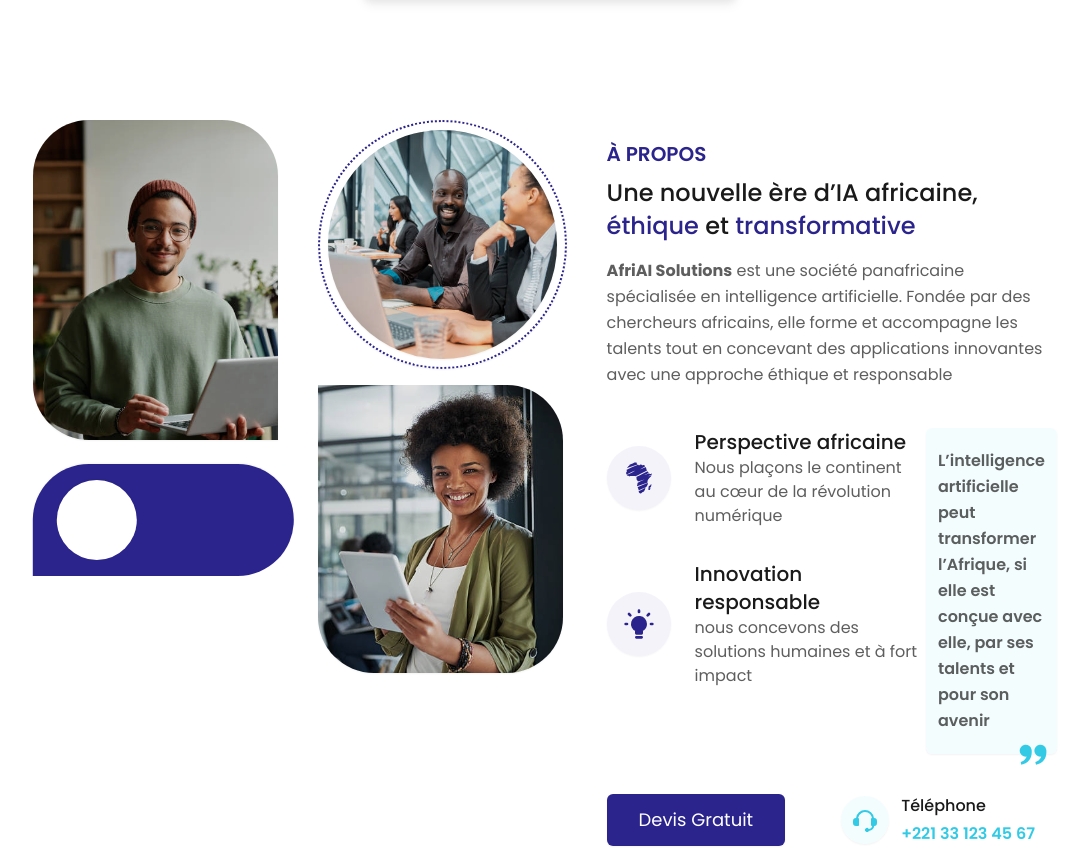
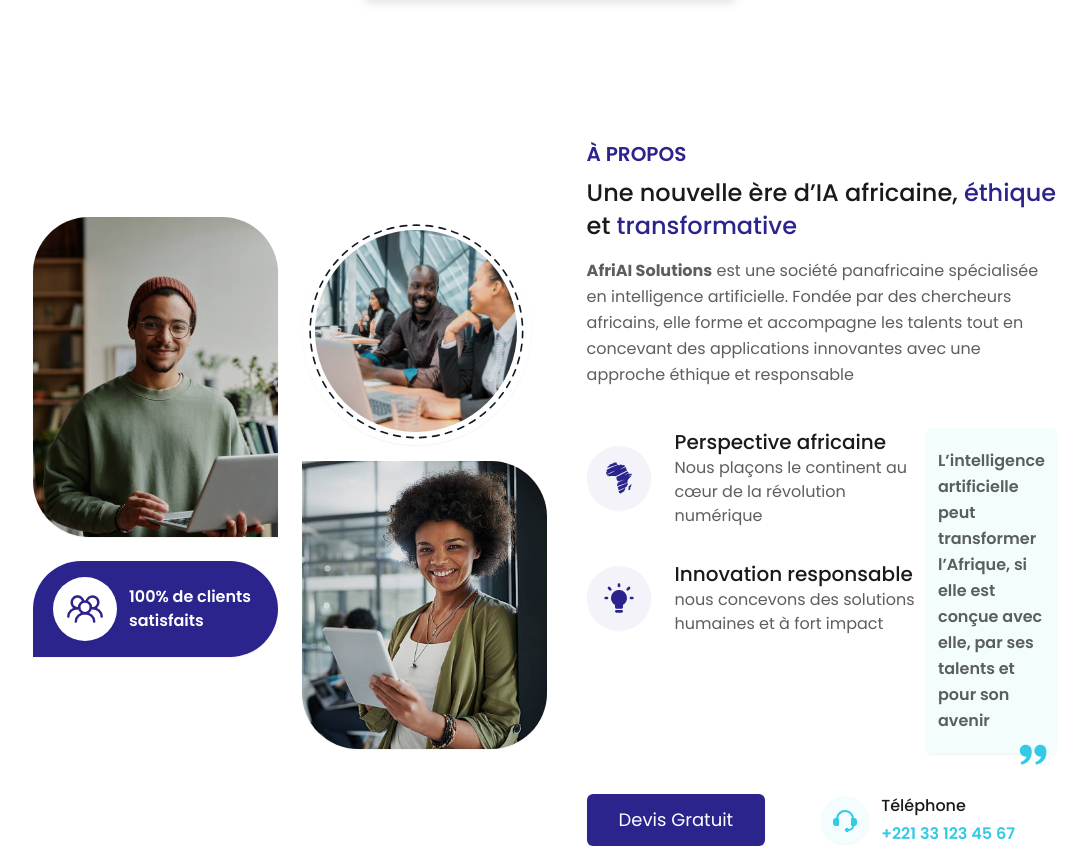
Before and after one commit to SaidouJalloh/afriAi-solutions, a Next.js app: page / in a window 1280 px wide. Shown: the part 1000-1862 px from the top of the page, without its empty margins (95-1181 px from the left). Built offline with nearby package versions, Linux system fonts and the light colour scheme.

Commit message:
AFRI-03 update design about section (no-resposive)

```diff
--- a/src/components/about/about.tsx
+++ b/src/components/about/about.tsx
@@ -3,12 +3,17 @@ import AfricaIcon from "../ui/svgs/africa";
 import LightBulbIcon from "../ui/svgs/light-bulb";
 import QuoteAltRightIcon from "../ui/svgs/quote-alt-right";
 import HeadsetIcon from "../ui/svgs/headset-fill";
+import UserGroupIcon from "../ui/svgs/user-group";
+import CercleDashedIcon from "../ui/svgs/cercle-dashed";
 
 export default function About() {
     return (
-        <section aria-labelledby="about-section" className="w-[80%] mx-auto mt-80 mb-4">
+        <section
+            aria-labelledby="about-section"
+            className="w-[80%] max-w-[90rem] mx-auto absolute z-10 left-1/2 transform -translate-x-1/2 md:top-[70rem] top-[90rem]"
+        >
             {/* content */}
-            <div className="w-full flex justify-between gap-10">
+            <div className="w-full flex justify-between items-center gap-10">
                 {/* images container */}
                 <div className="flex gap-6">
                     {/* images left */}
@@ -23,24 +28,33 @@ export default function About() {
                             />
                             <span className="absolute bg-black/10 z-10 w-full h-full top-0 left-0 bottom-0 right-0"></span>
                         </div>
-                        <div className="h-28 w-[16.3rem] shadow-sm bg-afri-primary rounded-b-[4em] rounded-tl-[4em] p-5 rotate-180 relative">
-                            <span className="h-20 w-20 bg-white shadow-sm rounded-full absolute right-6 top-1/2 transform -translate-y-1/2"></span>
+                        <div className="h-24 w-[15.3rem] shadow-sm bg-afri-primary rounded-r-[3em] rounded-tl-[3em] p-5 flex gap-3 justify-between items-center">
+                            <span
+                                className="h-16 min-w-[4rem]  bg-white shadow-sm rounded-full flex items-center justify-center"
+                                aria-label="Icône de groupe d'utilisateurs"
+                            >
+                                <UserGroupIcon className="w-10 h-10 text-afri-primary m-auto" />
+                            </span>
+                            <p className="text-white text-base font-semibold font-poppins">
+                                100% de clients satisfaits
+                            </p>
                         </div>
                     </div>
 
                     {/* image right */}
                     <div className="flex flex-col gap-4">
                         {/* image circle */}
-                        <div className="p-2 border-2 border-afri-primary border-dotted rounded-full shadow-sm">
-                            <div className="w-[14.3rem] h-[14.3rem] rounded-full overflow-hidden relative shadow-sm">
+                        <div className="relative p-2 w-[14.3rem] box-border h-[14.3rem] rounded-full shadow-sm">
+                            <CercleDashedIcon className="absolute w-full h-full top-0 bottom-0 right-0 left-0 z-10" />
+                            <div className="w-full h-full  rounded-full overflow-hidden relative shadow-sm flex items-center justify-center">
                                 <Image
                                     src={"/people-talking-together.jpg"}
-                                    className="object-cover w-full h-full"
+                                    className="object-cover w-[95%] h-[95%] rounded-full"
                                     height={300}
                                     width={400}
                                     alt="Équipe de professionnels africains en discussion"
                                 />
-                                <span className="absolute bg-black/10 z-10 w-full h-full top-0 left-0 bottom-0 right-0"></span>
+                                <span className="absolute bg-black/10 z-10 w-[95%] h-[95%] rounded-full top-1/2 left-1/2 transform -translate-x-1/2 -translate-y-1/2"></span>
                             </div>
                         </div>
                         <div className="w-[15.3rem] h-[18rem] overflow-hidden relative shadow-sm rounded-tr-[3.5em] rounded-br-[3.5em] rounded-bl-[3.5em]">
@@ -70,7 +84,7 @@ export default function About() {
                         Fondée par des chercheurs africains, elle forme et accompagne les talents tout en concevant des
                         applications innovantes avec une approche éthique et responsable
                     </p>
-                    <div className="mt-10 flex gap-2">
+                    <div className="mt-10 flex gap-2 justify-between">
                         <ul className="flex flex-col gap-8">
                             <li>
                                 <article className="flex items-center gap-6">
@@ -113,7 +127,7 @@ export default function About() {
                                 </article>
                             </li>
                         </ul>
-                        <p className="bg-afri-secondary/5 py-5 px-3 rounded-md text-afri-text-muted text-base w-[45%] font-semibold leading-relaxed relative shadow-sm">
+                        <p className="bg-afri-secondary/5 py-5 px-3 rounded-md text-afri-text-muted text-base w-[45%] max-w-[230px] font-semibold leading-relaxed relative shadow-sm">
                             L’intelligence artificielle peut transformer l’Afrique, si elle est conçue avec elle, par
                             ses talents et pour son avenir
                             <QuoteAltRightIcon className="text-afri-secondary absolute -bottom-4 right-2" />
--- a/src/components/home/home/home.module.scss
+++ b/src/components/home/home/home.module.scss
@@ -25,7 +25,7 @@
 }
 
 .title {
-    @apply text-white font-semibold leading-tight
+    @apply text-white font-semibold leading-snug
            lg:text-5xl text-3xl
            lg:text-start text-center;
 }
--- /dev/null
+++ b/src/components/ui/svgs/cercle-dashed.tsx
@@ -0,0 +1,16 @@
+export default function CercleDashedIcon(props: React.SVGProps<SVGSVGElement>) {
+    return (
+        <svg xmlns="http://www.w3.org/2000/svg" viewBox="0 0 14 14" {...props}>
+            <circle
+                cx="7"
+                cy="7"
+                r="6.5"
+                fill="none"
+                stroke="currentColor"
+                strokeLinecap="round"
+                strokeWidth="0.1"
+                strokeDasharray="0.4 0.4"
+            />
+        </svg>
+    );
+}
--- /dev/null
+++ b/src/components/ui/svgs/user-group.tsx
@@ -0,0 +1,11 @@
+export default function UserGroupIcon(props: React.SVGProps<SVGSVGElement>) {
+    return (
+        <svg xmlns="http://www.w3.org/2000/svg" width="32" height="32" viewBox="0 0 24 24" {...props}>
+            <g fill="none" stroke="currentColor" strokeLinecap="round" strokeLinejoin="round" strokeWidth="1.5">
+                <path d="M15.5 11a3.5 3.5 0 1 0-7 0a3.5 3.5 0 0 0 7 0" />
+                <path d="M15.483 11.35q.484.149 1.017.15a3.5 3.5 0 1 0-3.483-3.85m-2.034 0a3.5 3.5 0 1 0-2.466 3.7M22 16.5c0-2.761-2.462-5-5.5-5m1 8c0-2.761-2.462-5-5.5-5s-5.5 2.239-5.5 5" />
+                <path d="M7.5 11.5c-3.038 0-5.5 2.239-5.5 5" />
+            </g>
+        </svg>
+    );
+}
```
